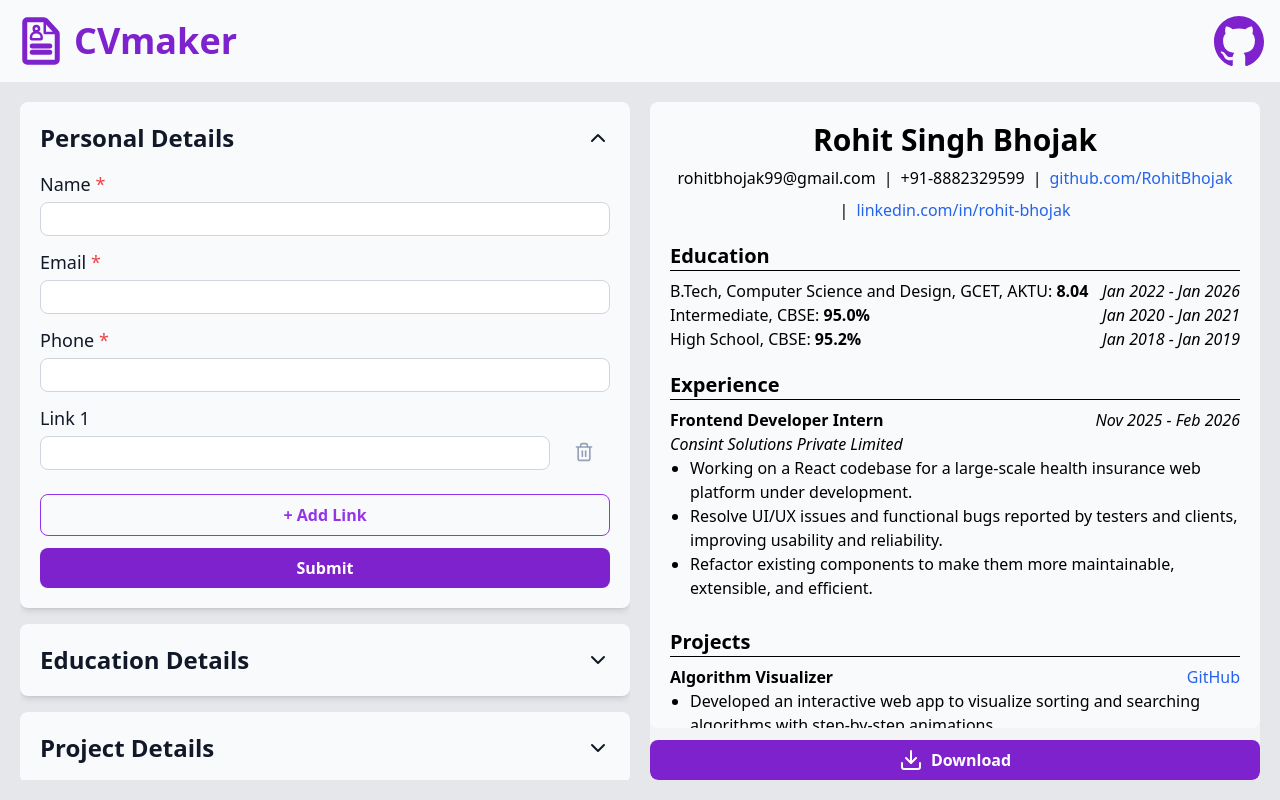
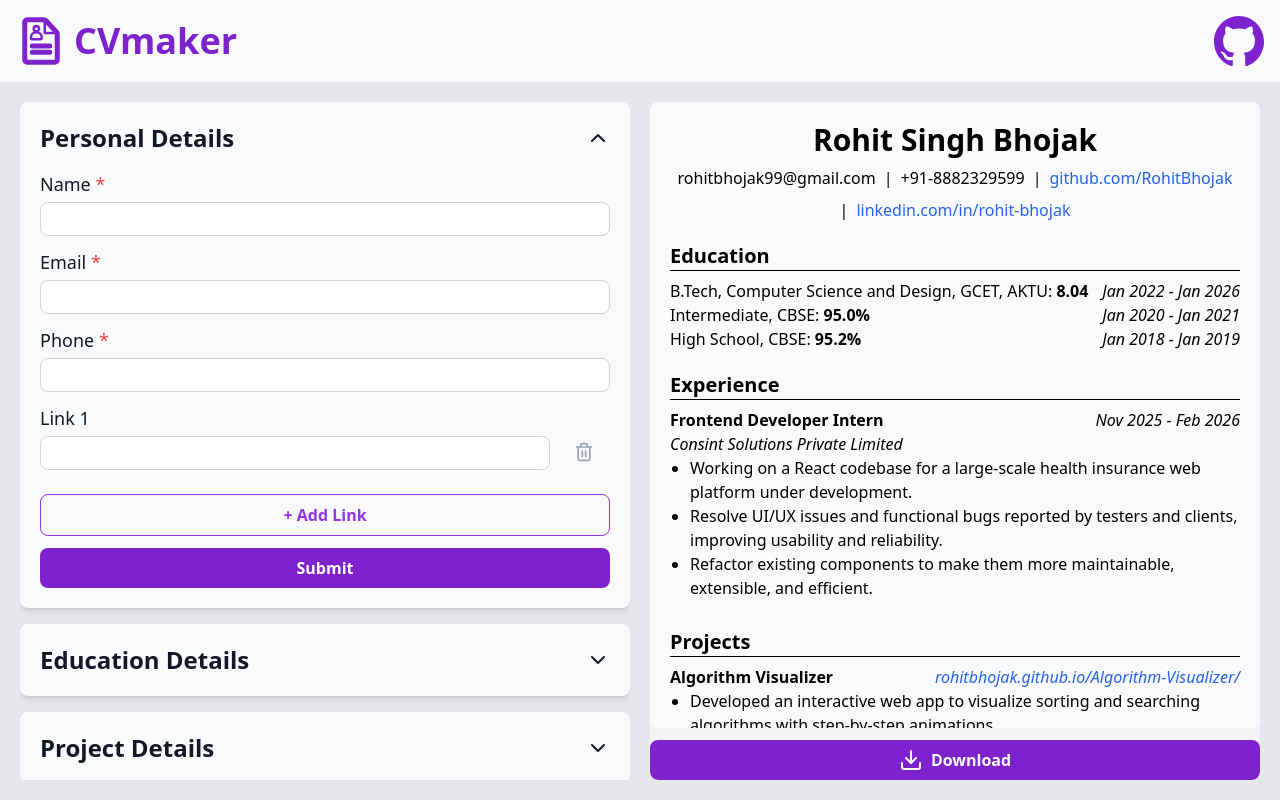
Before and after one commit to RohitBhojak/CVmaker, a React (Vite) app: page / in a window 1280 px wide. Built offline with nearby package versions, Linux system fonts and the light colour scheme.

Commit message:
Make link title same as link

```diff
--- a/src/components/Preview/PersonalPreview.jsx
+++ b/src/components/Preview/PersonalPreview.jsx
@@ -11,7 +11,7 @@ export default function PersonalPreview({ personal }) {
             link.length > 0 && (
               <Fragment key={link}>
                 <Divider />
-                <Link title={link} href={link}></Link>
+                <Link href={link}></Link>
               </Fragment>
             )
         )}
--- a/src/components/Preview/ProjectsPreview.jsx
+++ b/src/components/Preview/ProjectsPreview.jsx
@@ -1,6 +1,7 @@
 import Link from "./common/Link";
 import Subheading from "./common/Subheading";
 import Bullets from "../common/Bullets";
+import Italics from "./common/Italics";
 
 export default function ProjectsPreview({ projects }) {
   return (
@@ -18,7 +19,11 @@ function ProjectDetails({ name, link, description }) {
     <div className="mb-2">
       <div className="flex justify-between">
         <h3 className="font-bold">{name}</h3>
-        {link && <Link title="GitHub" href={link}></Link>}
+        {link && (
+          <Italics>
+            <Link href={link}></Link>
+          </Italics>
+        )}
       </div>
       <Bullets description={description}></Bullets>
     </div>
--- a/src/components/Preview/common/Link.jsx
+++ b/src/components/Preview/common/Link.jsx
@@ -1,4 +1,5 @@
-export default function Link({ title, href }) {
+export default function Link({ href }) {
+  const title = href.replace(/^https?:\/\//, "");
   return (
     <a
       className="text-blue-600"
--- a/src/components/example.js
+++ b/src/components/example.js
@@ -31,7 +31,7 @@ const example = {
   projects: [
     {
       name: "Algorithm Visualizer",
-      link: "https://github.com/RohitBhojak/Algorithm-Visualizer",
+      link: "https://rohitbhojak.github.io/Algorithm-Visualizer/",
       description:
         "Developed an interactive web app to visualize sorting and searching algorithms with step-by-step animations.\n\
       Built a custom visualization module to enable easy integration of new algorithms.\n\
```
